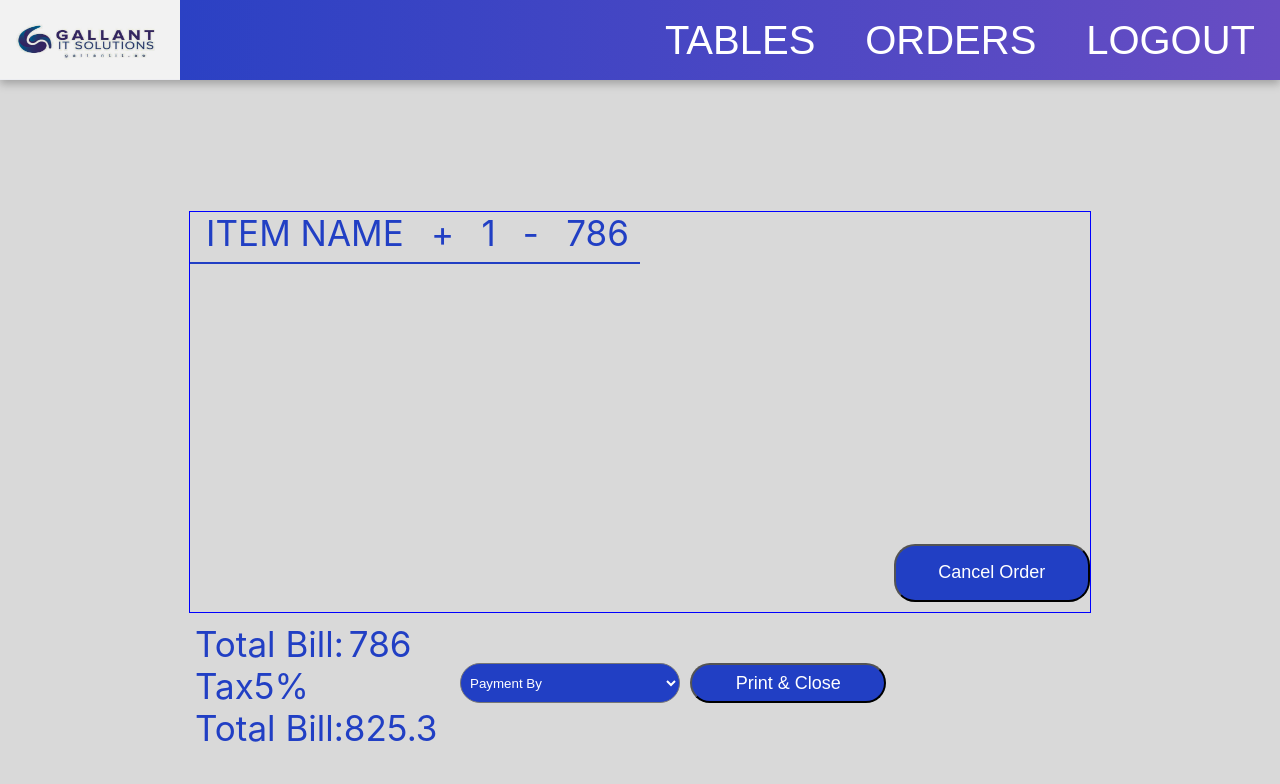
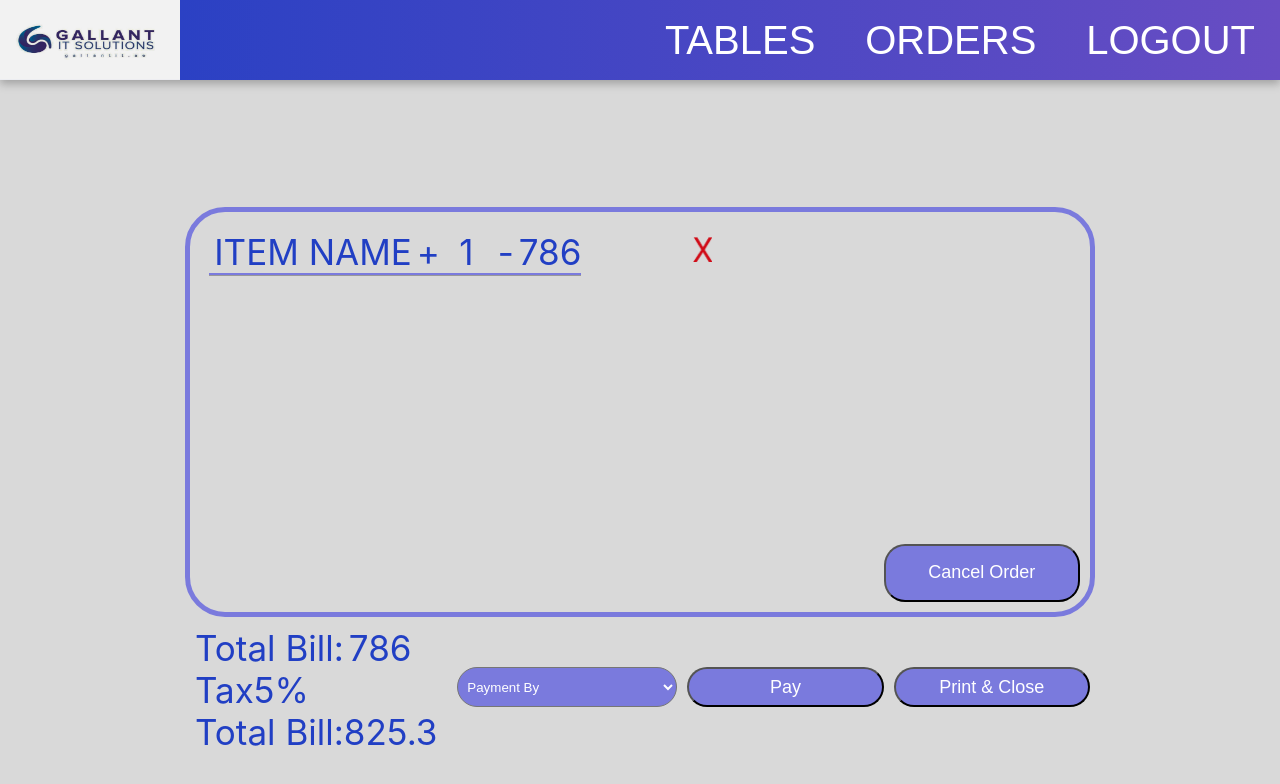
Before and after one commit to Fmajid29/restraunt-ordering-software, a React (Create React App) app: page /bill in a window 1280 px wide. Shown: the top 784 px of the page. Built offline with nearby package versions, Linux system fonts and the light colour scheme.

Commit message:
Bill.jsx:Fix Ui Issues

```diff
--- a/src/Components/Bill/Bill.css
+++ b/src/Components/Bill/Bill.css
@@ -1,7 +1,8 @@
 .innerBill {
   display: flex;
   flex-direction: row;
-  border: 1px solid blue;
+  border: 5px solid rgba(83, 83, 224, 0.7);
+  border-radius: 40px;
   width: 900px;
   height: 400px;
   justify-content: space-between;
@@ -26,10 +27,9 @@
 .billStyle {
   display: flex;
   flex-direction: row;
-  width: 50%;
   justify-content: space-around;
-  border-bottom: 2px SOLID #213fc4;
-  height: 50px;
+  border-bottom: 2px SOLID rgba(83, 83, 224, 0.7);
+  box-shadow: 0px 1px 0px rgba(0, 0, 0, 0.3);
 }
 .buttonBill {
   height: 58.109703063964844px;
@@ -38,7 +38,7 @@
   top: 694px;
   border-radius: 21.079010009765625px;
   font-size: 18px;
-  background-color: #213fc4;
+  background-color: rgba(83, 83, 224, 0.7);
   color: white;
   cursor: pointer;
 }
@@ -49,7 +49,7 @@
   top: 694px;
   border-radius: 21.079010009765625px;
   font-size: 18px;
-  background-color: #213fc4;
+  background-color: rgba(83, 83, 224, 0.7);
   color: white;
   cursor: pointer;
 }
@@ -57,6 +57,7 @@
   display: flex;
   align-items: end;
   padding-bottom: 10px;
+  padding-right: 10px;
   cursor: pointer;
 }
 .buttonContainerBill1 {
@@ -81,11 +82,12 @@
 .genreStyle2 {
   width: 220px;
   height: 40px;
-  background-color: #213fc4;
+  background-color: rgba(83, 83, 224, 0.7);
   border-radius: 30px;
   padding-left: 5px;
   padding-right: 5px;
   color: white;
+  cursor: pointer;
 }
 .footerButtons {
   display: flex;
@@ -93,13 +95,33 @@
   height: 120px;
   align-items: center !important;
 }
-@media (min-width: 312px) and (max-width: 1000px) {
-  innerBill {
-    display: flex;
-    flex-direction: row;
-    border: 1px solid blue;
-    width: 250px;
-    height: 400px;
-    justify-content: space-between;
-  }
+.delImage {
+  height: 25px;
+  width: 45;
+  left: 674.1484375px;
+  top: 199px;
+  border-radius: nullpx;
+  cursor: pointer;
+  padding-top: 25px;
+  padding-right: 80px;
 }
+
+.flex {
+  display: flex;
+}
+
+.justify-between {
+  justify-content: space-between;
+}
+
+.px-2 {
+  padding: 0rem 1.2rem;
+}
+
+.py-2 {
+  padding: 1.2rem 0rem;
+}
+
+.p-2 {
+  padding: 1.2rem;
+}
--- a/src/Components/Bill/Bill.jsx
+++ b/src/Components/Bill/Bill.jsx
@@ -1,4 +1,5 @@
 import React, { useState } from "react";
+import Cross from "../../Assets/Images/Cross.png";
 import Navbar from "../Common Components/Navbar/Navbar";
 import "./Bill.css";
 
@@ -25,22 +26,29 @@ const Bill = () => {
       <div>
         <div className="mainContainerBill">
           <div className="innerBill">
+            <div className="p-2">
               <div className="billStyle">
                 <div>
                   <h className="headingBill"> ITEM NAME</h>
                 </div>
+                <div className="flex justify-between">
                   <div onClick={handleIncrement}>
                     <h className="decrement">+</h>
                   </div>
                   <div>
-                <h className="headingBill">{value}</h>
+                    <h className="headingBill px-2">{value}</h>
                   </div>
                   <div onClick={handleDecrement}>
                     <h className="decrement">-</h>
                   </div>
+                </div>
                 <div>
                   <h className="headingBill">{price}</h>
                 </div>
+              </div>
+            </div>
+            <div>
+              <img className="delImage" src={Cross} />
             </div>
             <div className="buttonContainerBill">
               <button className="buttonBill">Cancel Order</button>
@@ -73,6 +81,9 @@ const Bill = () => {
                 </select>
               </div>
               <div className="buttonContainerBill1">
+                <button className="buttonBill1">Pay</button>
+              </div>
+              <div className="buttonContainerBill1">
                 <button className="buttonBill1">Print & Close</button>
               </div>
             </div>
--- a/src/Components/Common Components/Navbar/Navbar.jsx
+++ b/src/Components/Common Components/Navbar/Navbar.jsx
@@ -1,5 +1,6 @@
 import React from "react";
 import { useNavigate } from "react-router-dom";
+import Bill from "../../Bill/Bill";
 import logo from "../../../Assets/Images/logo.png";
 import "./Navbar.css";
 
@@ -7,6 +8,9 @@ const Navbar = () => {
   const navigate = useNavigate();
   const handleClick = () => {
     navigate("/tables");
+  };
+  const handleClick2 = () => {
+    navigate("/bill");
   };
 
   return (
@@ -19,7 +23,7 @@ const Navbar = () => {
           <div onClick={handleClick} className="navbarContent">
             TABLES
           </div>
-          <div className="navbarContent">ORDERS</div>
+          <div className="navbarContent" onClick={handleClick2}>ORDERS</div>
           <div className="navbarContent">LOGOUT </div>
         </div>
       </div>
```
Also changed, not shown: src/Assets/Images/Cross.png (added). Lines whose indentation alone changed are shown as unchanged.
